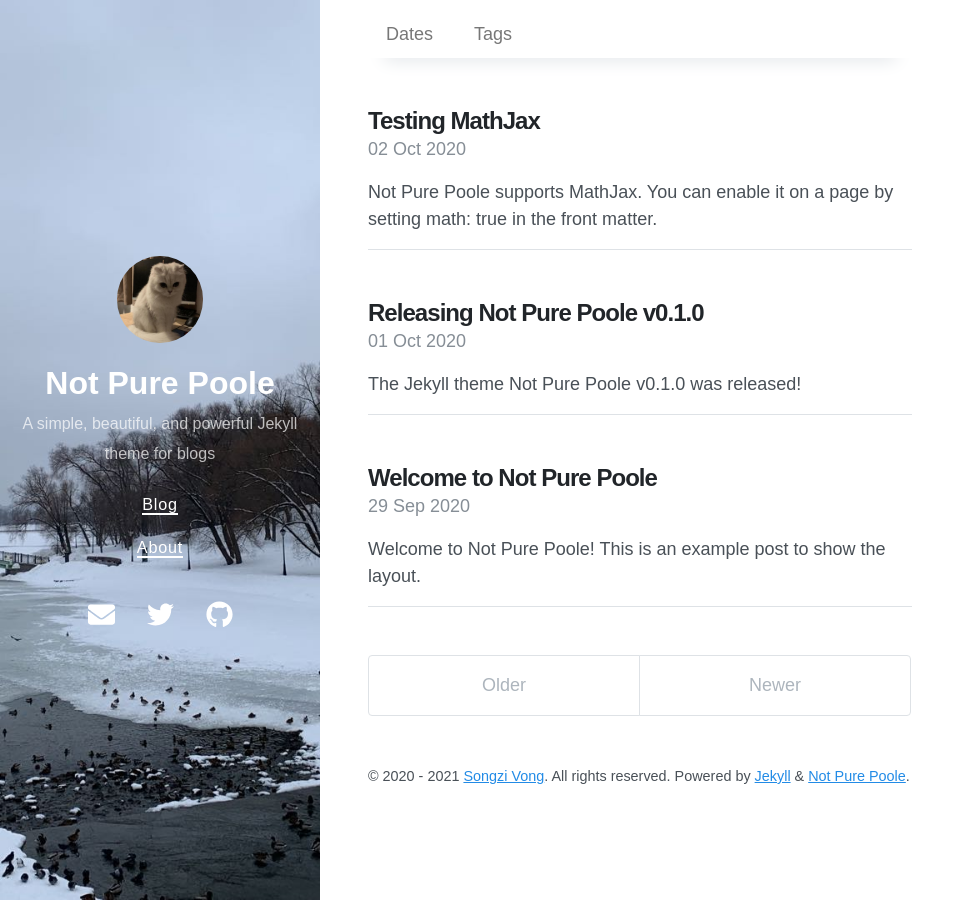
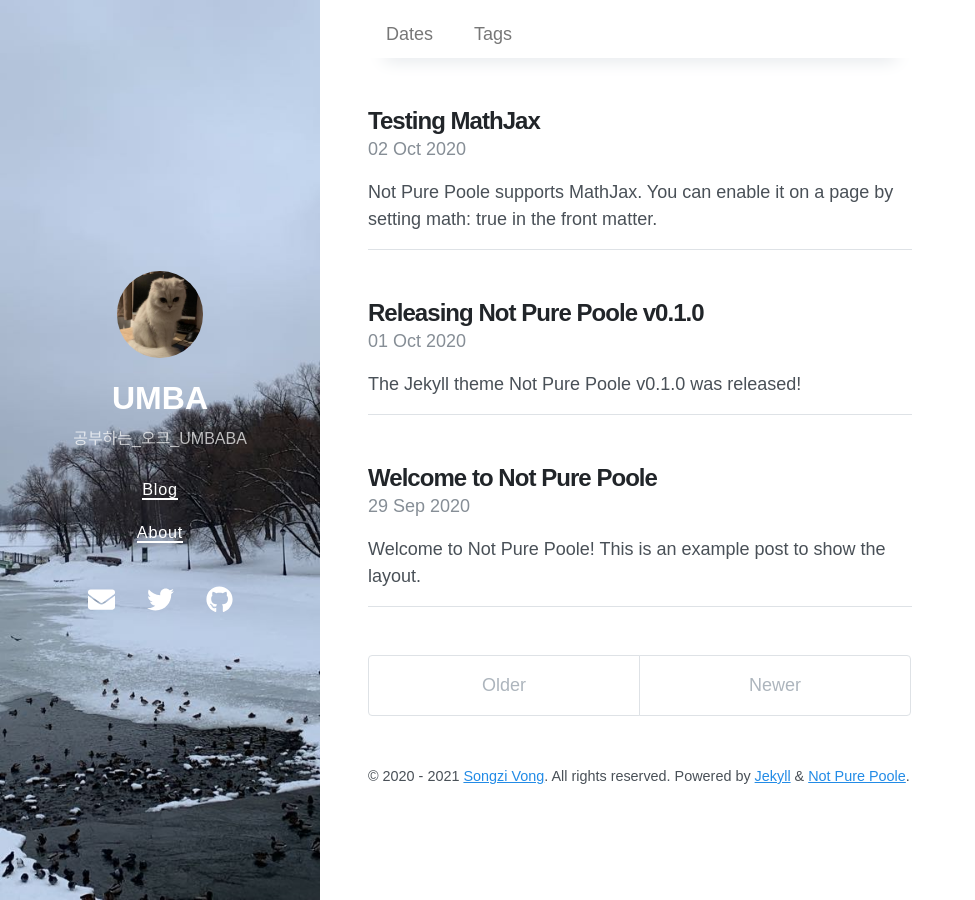
Before and after one commit to qmfpdls4908/qmfpdls4908.github.io, a Jekyll site: the page built from index.html, in a window 1280 px wide. Shown: the whole page, without its empty margins (0-975 px from the left). Built offline with Jekyll 4.4.1, drawn with Linux system fonts in a browser that asks for light colours; nearby versions of some CDN libraries; the list of posts is cut into pages by our own code.

Commit message:
20210905 custom _config.yml

```diff
--- a/_config.yml
+++ b/_config.yml
@@ -1,7 +1,7 @@
 # Setup
-title: Not Pure Poole
-description: A simple, beautiful, and powerful Jekyll theme for blogs
-url: https://vszhub.github.io
+title: UMBA
+description: 공부하는_오크_UMBABA
+url: https://qmfpdls4908.github.io
 avatar: /avatar.jpeg
 paginate: 5
 permalink: pretty
```
